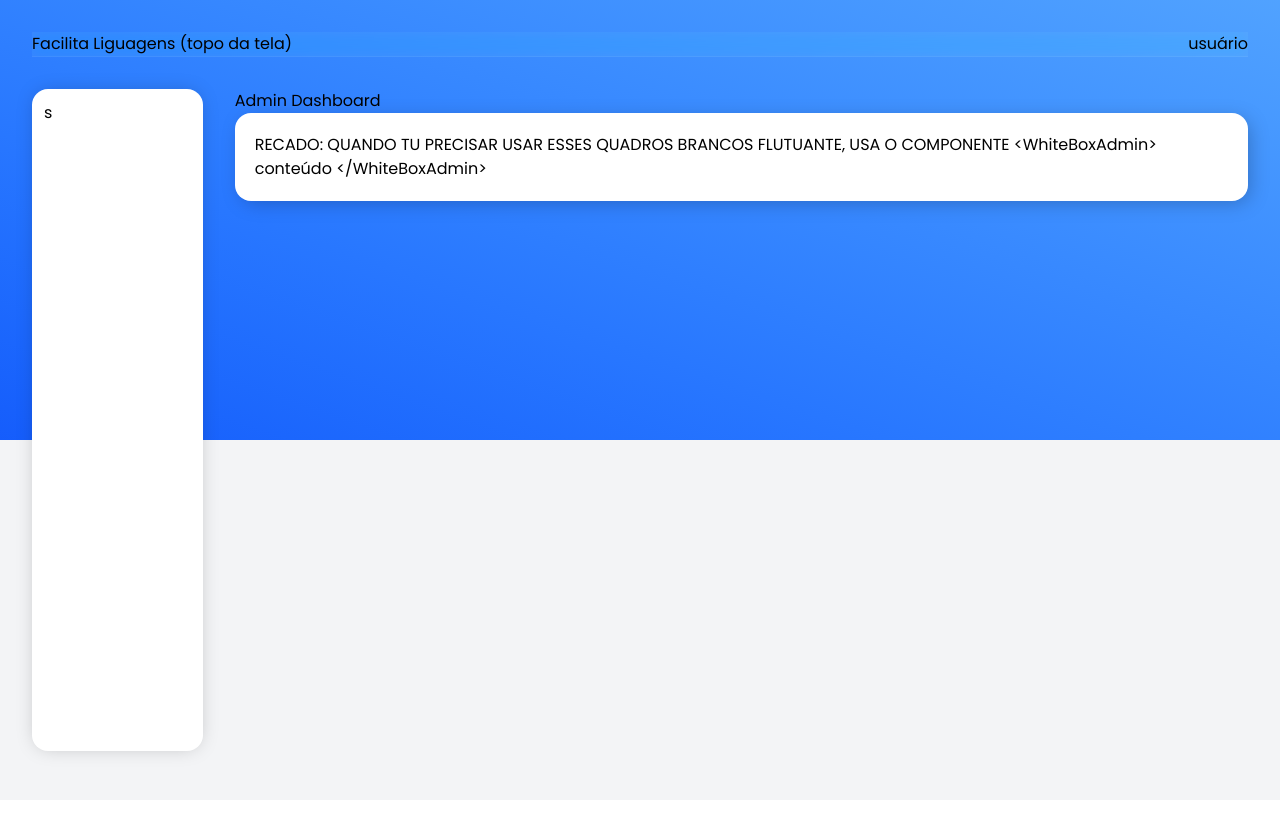
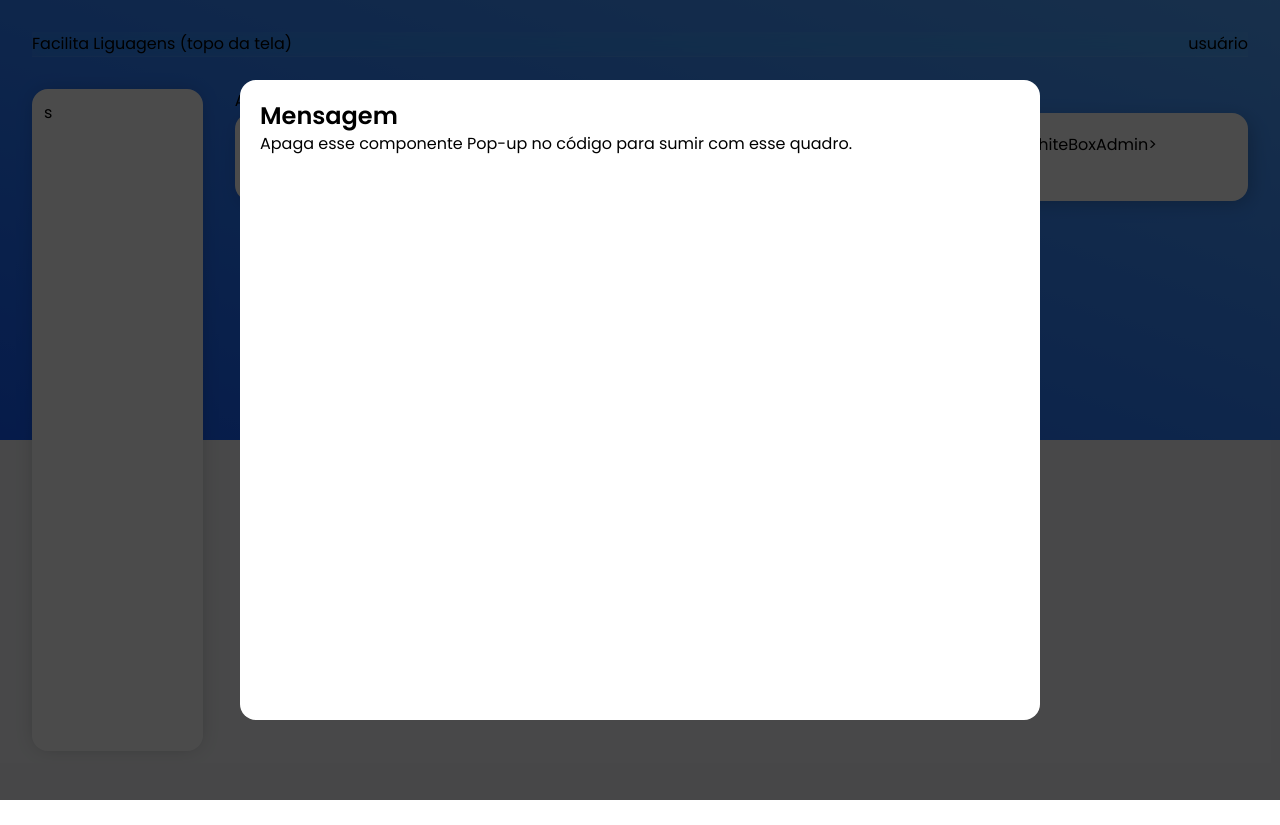
Before and after one commit to luciano-mendesz9/facilita-linguagens-frontend, a Next.js app: page /admin in a window 1280 px wide. Built offline with nearby package versions, Linux system fonts and the light colour scheme.

Commit message:
pop-up adicionado

```diff
--- a/src/app/admin/page.tsx
+++ b/src/app/admin/page.tsx
@@ -1,4 +1,5 @@
 import WhiteBoxAdmin from "@/src/components/admin/white-box";
+import PopUp from "@/src/components/members/pop-up";
 
 export default function DashboardAdmin() {
     return (
@@ -7,6 +8,11 @@ export default function DashboardAdmin() {
             <WhiteBoxAdmin>
                 <h1>RECADO: QUANDO TU PRECISAR USAR ESSES QUADROS BRANCOS FLUTUANTE, USA O COMPONENTE {'<WhiteBoxAdmin> conteúdo </WhiteBoxAdmin>'}</h1>
             </WhiteBoxAdmin>
+
+            <PopUp>
+                <h1 className="text-2xl font-semibold">Mensagem</h1>
+                <span>Apaga esse componente Pop-up no código para sumir com esse quadro.</span>
+            </PopUp>
         </div>
     )
 }
--- /dev/null
+++ b/src/components/members/pop-up/index.tsx
@@ -0,0 +1,9 @@
+export default function PopUp({ children }: { children: React.ReactNode }) {
+    return (
+        <div className="z-40 flex fixed top-0 left-0 w-full justify-center items-center h-full bg-[#000000b4]">
+            <div className="bg-white p-5 rounded-2xl w-[80%] max-w-200 h-[80%] max-h-250">
+                {children}
+            </div>
+        </div>
+    )
+}
```
